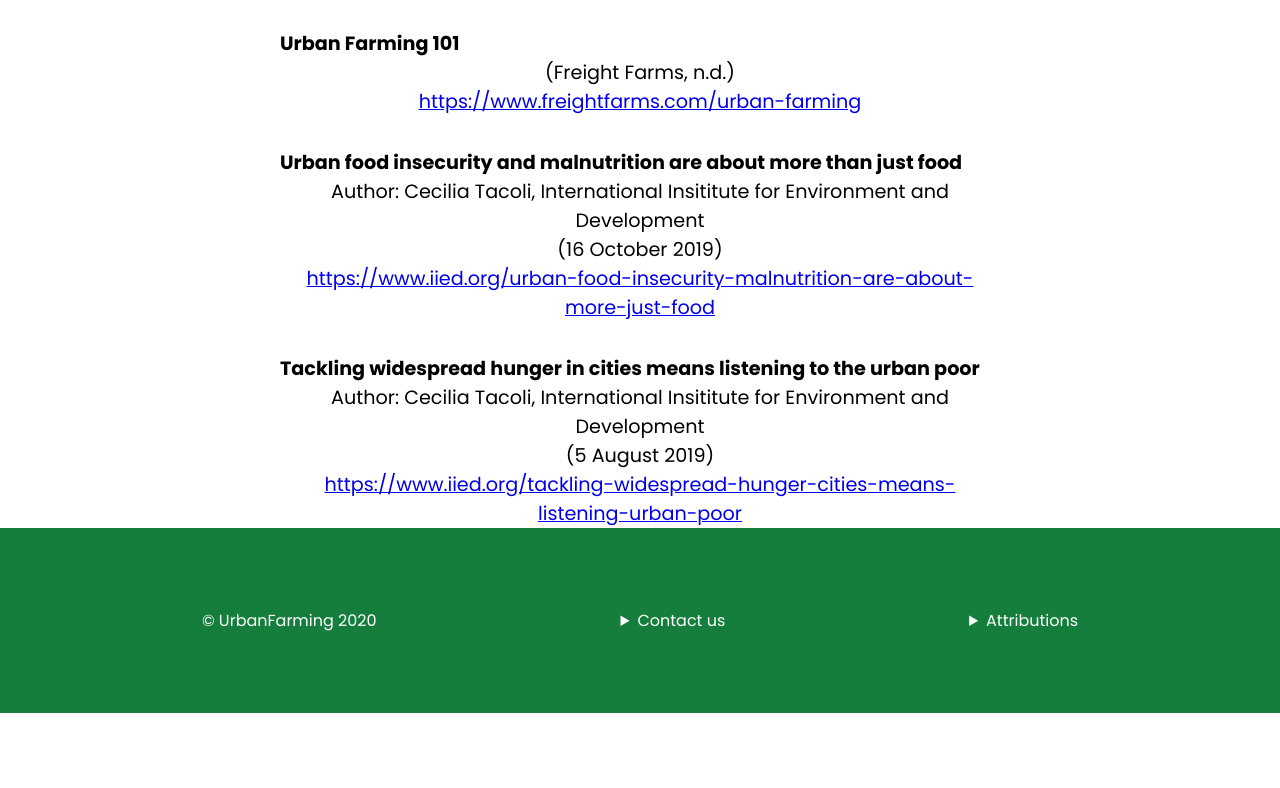
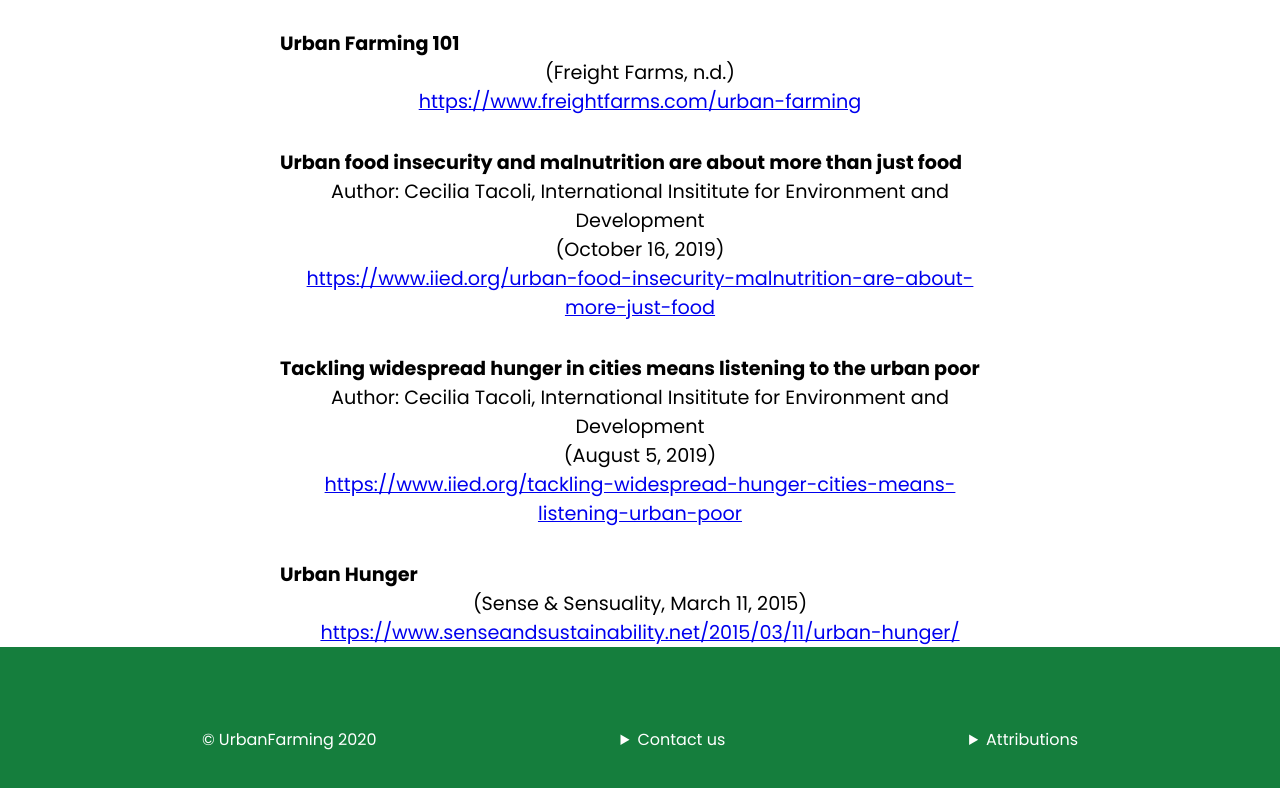
Before and after one commit to mkmbaran/DAFE1200FinalProject, a plain HTML site: page sources.html in a window 1280 px wide. Shown: the part 596-1384 px from the top of the page. Before the commit the page ends 1309 px from the top, so only its background shows below. Drawn offline with Linux system fonts and the light colour scheme.

Commit message:
Update sources.html

```diff
--- a/sources.html
+++ b/sources.html
@@ -56,14 +56,19 @@
     <div class="source">
         <h4>Urban food insecurity and malnutrition are about more than just food</h4>
         <p>Author: Cecilia Tacoli, International Insititute for Environment and Development</p>
-        <p>(16 October 2019)</p>
+        <p>(October 16, 2019)</p>
         <p><a href="https://www.iied.org/urban-food-insecurity-malnutrition-are-about-more-just-food">https://www.iied.org/urban-food-insecurity-malnutrition-are-about-more-just-food</a></p>
     </div>
     <div class ="source">
         <h4>Tackling widespread hunger in cities means listening to the urban poor</h4>
         <p>Author: Cecilia Tacoli, International Insititute for Environment and Development</p>
-        <p>(5 August 2019)</p>
+        <p>(August 5, 2019)</p>
         <p><a href="https://www.iied.org/tackling-widespread-hunger-cities-means-listening-urban-poor">https://www.iied.org/tackling-widespread-hunger-cities-means-listening-urban-poor</a></p>
+    </div>
+    <div class="source">
+        <h4>Urban Hunger</h4>
+        <p>(Sense & Sensuality, March 11, 2015)</p>
+        <p><a href="https://www.senseandsustainability.net/2015/03/11/urban-hunger/">https://www.senseandsustainability.net/2015/03/11/urban-hunger/</a></p>
     </div>
 </section>
 
```
